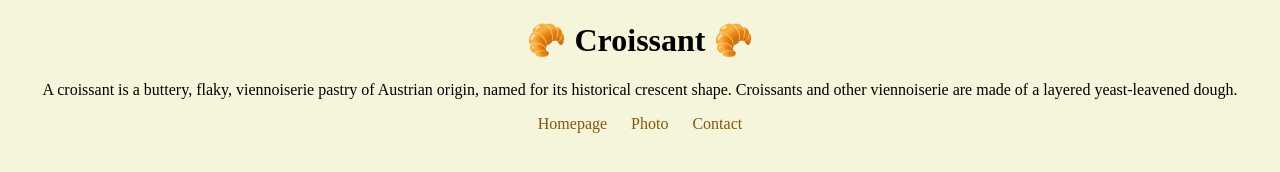
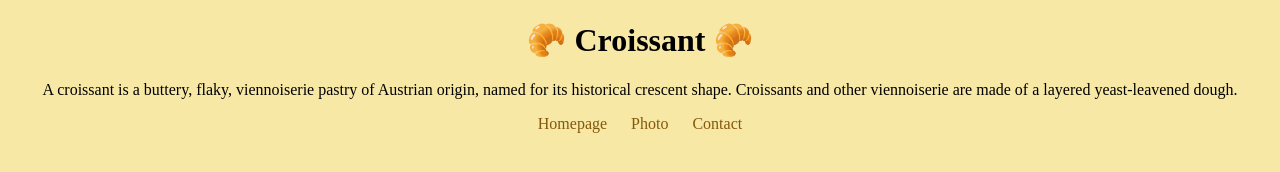
Before and after one commit to mierawats/croissant, a plain HTML site: page index.html in a window 1280 px wide. Drawn offline with Linux system fonts and the light colour scheme.

Commit message:
Changed background color

```diff
--- a/src/styles.css
+++ b/src/styles.css
@@ -1,5 +1,5 @@
 body {
-  background-color: beige;
+  background-color: #f8e8a6;
   font-family: "Times New Roman", Times, serif;
 }
 
```
